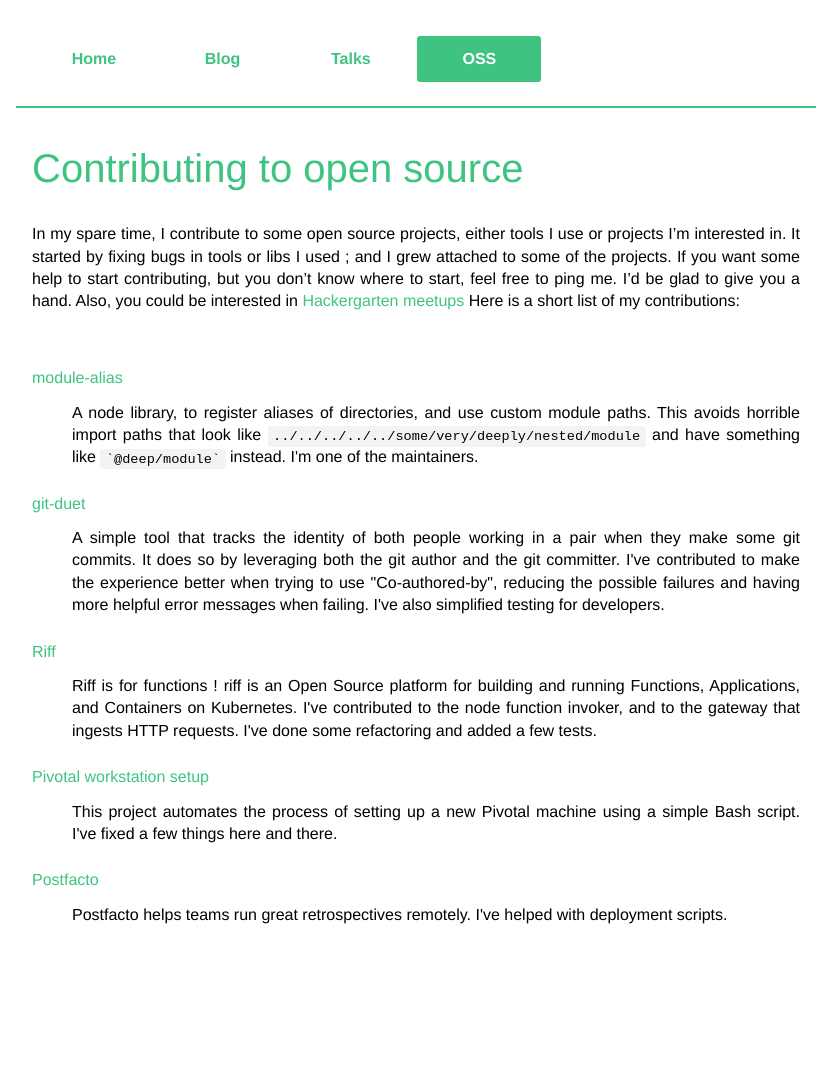
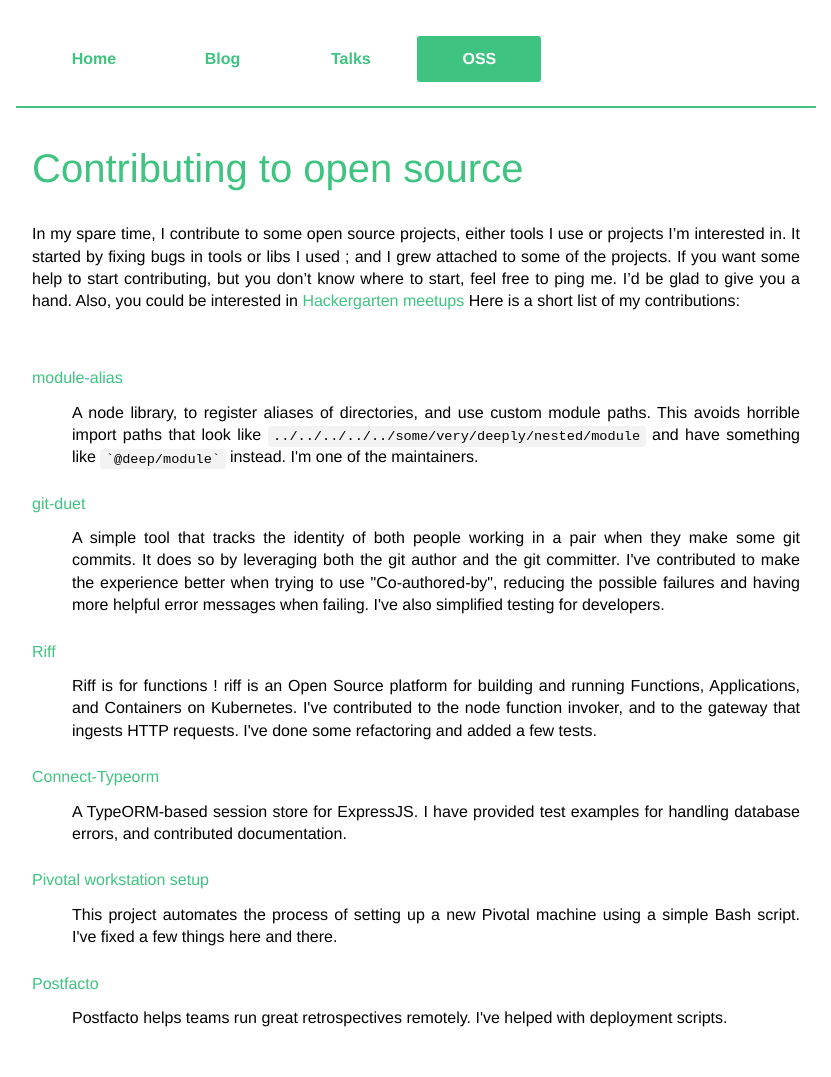
Before and after one commit to Kehrlann/kehrlann.github.io, a Jekyll site: the page built from oss.md, in a window 1280 px wide. Shown: the whole page, without its empty margins (224-1055 px from the left). Built offline with Jekyll 4.4.1, drawn with Linux system fonts in a browser that asks for light colours; before the commit the page ends 974 px from its top, so only the background shows below that.

Commit message:
Add connect-typeorm to open source page

```diff
--- a/oss.md
+++ b/oss.md
@@ -27,6 +27,9 @@
   <dt><a href="https://projectriff.io/" target="_blank" rel="noopener">Riff</a></dt>
   <dd>Riff is for functions ! riff is an Open Source platform for building and running Functions, Applications, and Containers on Kubernetes. I've contributed to the node function invoker, and to the gateway that ingests HTTP requests. I've done some refactoring and added a few tests.</dd>
 
+  <dt><a href="https://github.com/nykula/connect-typeorm" target="_blank" rel="noopener">Connect-Typeorm</a></dt>
+  <dd>A TypeORM-based session store for ExpressJS. I have provided test examples for handling database errors, and contributed documentation.</dd>
+
   <dt><a href="https://github.com/pivotal/workstation-setup" target="_blank" rel="noopener">Pivotal workstation setup</a></dt>
   <dd>This project automates the process of setting up a new Pivotal machine using a simple Bash script. I've fixed a few things here and there.</dd>
 
```
